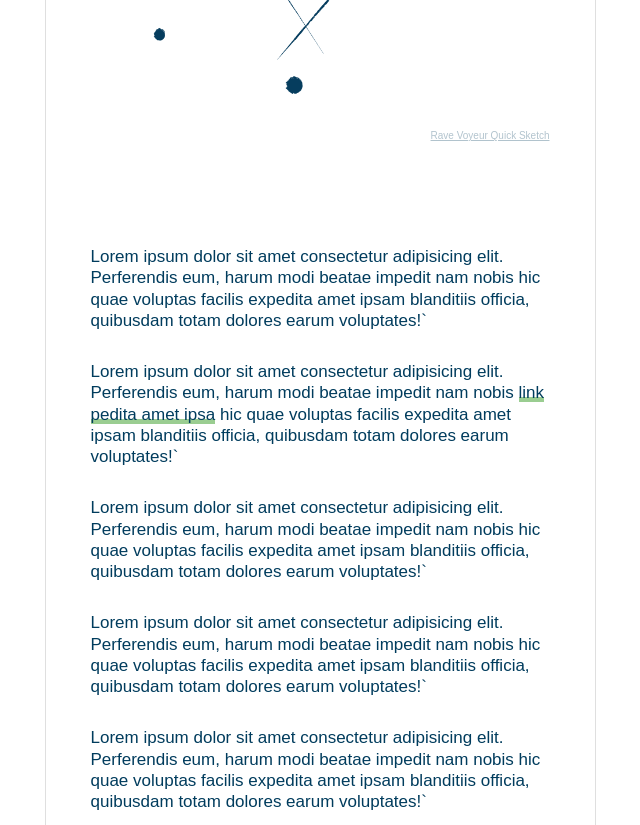
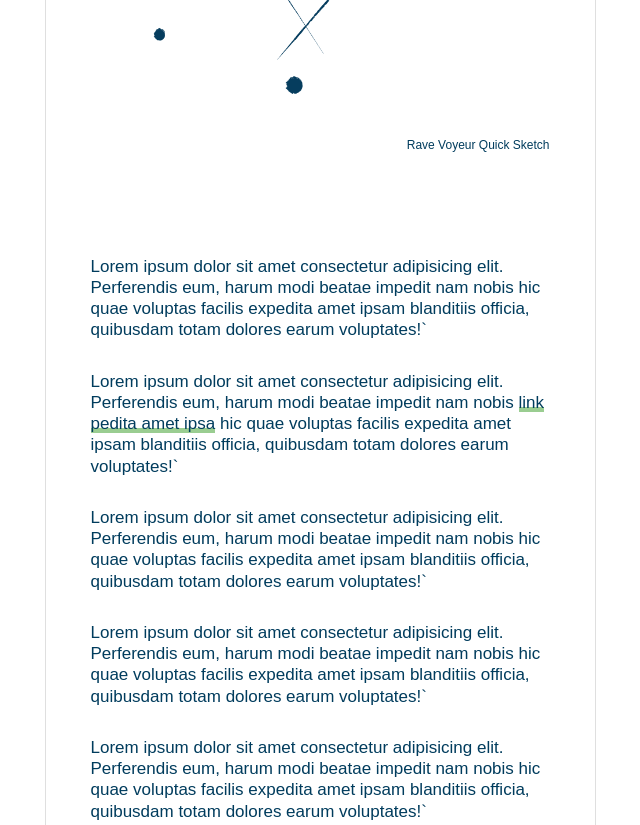
Before and after one commit to discoform/flexbox-blog, a website: page index.html in a window 1280 px wide. Shown: the part 940-1765 px from the top of the page, without its empty margins (320-960 px from the left). Drawn offline with Linux system fonts and the light colour scheme.

Commit message:
relinking, fixing figcaption

```diff
--- a/index.html
+++ b/index.html
@@ -16,6 +16,9 @@
     <link rel="icon" type="image/png" href="images/favicon.png">
     <!-- CSS Theme Styles -->
     <link rel="stylesheet" href="css/min/style.min.css">
+    <!-- lite-youtube-embed -->
+    <link rel="stylesheet" href="node_modules/lite-youtube-embed/src/lite-yt-embed.css" />
+    <script src="node_modules/lite-youtube-embed/src/lite-yt-embed.js"></script>
 </head>
 
 <body>
@@ -318,9 +321,6 @@
             </ul>
         </section>
     </footer>
-    <!-- lite-youtube-embed -->
-    <link rel="stylesheet" href="node_modules/lite-youtube-embed/src/lite-yt-embed.css" />
-    <script src="node_modules/lite-youtube-embed/src/lite-yt-embed.js"></script>
     <!-- Resource jQuery -->
     <script src="js/jquery-2.1.4.js"></script>
     <script src="js/min/main-min.js"></script>
--- a/scss/_main.scss
+++ b/scss/_main.scss
@@ -127,10 +127,10 @@ main[role="main"] {
             }
 
             figcaption {
-                font-size: 10px;
+                font-size: 12px;
                 text-align: right;
-                opacity: 0.3;
-                text-decoration: underline;
+                margin-top: $base-spacing/4;
+                text-decoration: none;
                 padding-bottom: $base-spacing / 2;
             }
         }
```
Also changed, not shown: css/min/style.min.css, css/style.css, 2 other files.
